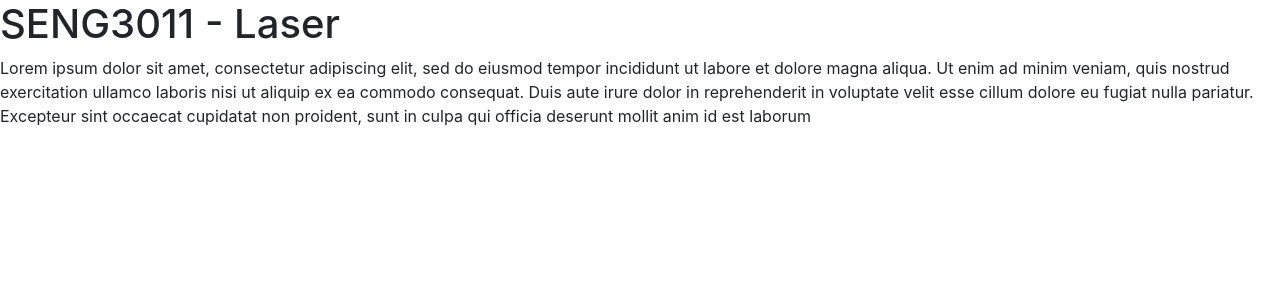
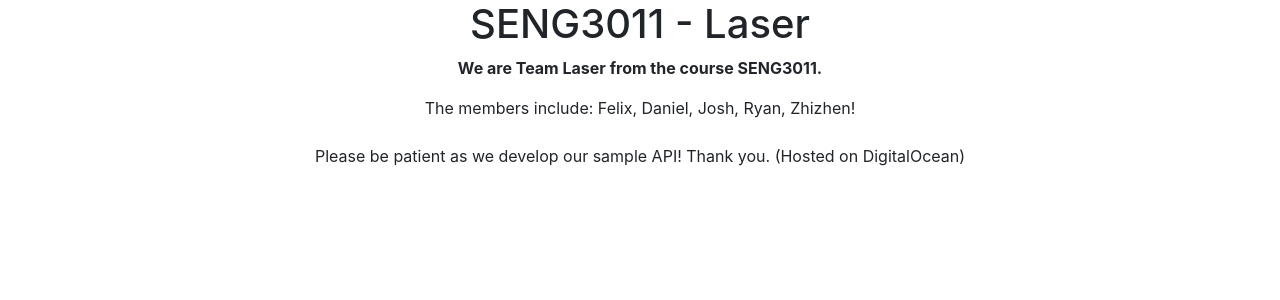
Before and after one commit to JoshuaKilazoglou/seng3011, a Flask app: page / in a window 1280 px wide. Shown: the top 300 px of the page. Run offline with Flask 2, Linux system fonts and the light colour scheme; some libraries are stand-ins or nearby versions.

Commit message:
changed index.html

```diff
--- a/templates/index.html
+++ b/templates/index.html
@@ -6,11 +6,15 @@
     <title>SENG3011 - Laser</title>
 </head>
 <body>
-    <h1> SENG3011 - Laser</h1>
-    <P>
-        Lorem ipsum dolor sit amet, consectetur adipiscing elit, sed do eiusmod tempor incididunt ut labore et dolore magna aliqua. Ut enim ad minim veniam,
-        quis nostrud exercitation ullamco laboris nisi ut aliquip ex ea commodo consequat. Duis aute irure dolor in reprehenderit in voluptate velit esse
-        cillum dolore eu fugiat nulla pariatur. Excepteur sint occaecat cupidatat non proident, sunt in culpa qui officia deserunt mollit anim id est laborum
+    <h1 class="text-center"> SENG3011 - Laser</h1>
+    <P class="text-center">
+        <strong>We are Team Laser from the course SENG3011.</strong>
     </P>
+    <p class="text-center">
+        The members include: Felix, Daniel, Josh, Ryan, Zhizhen!
+        <br><br>
+        Please be patient as we develop our sample API! Thank you. (Hosted on DigitalOcean)
+    </p>
+
 </body>
 </html>
```
